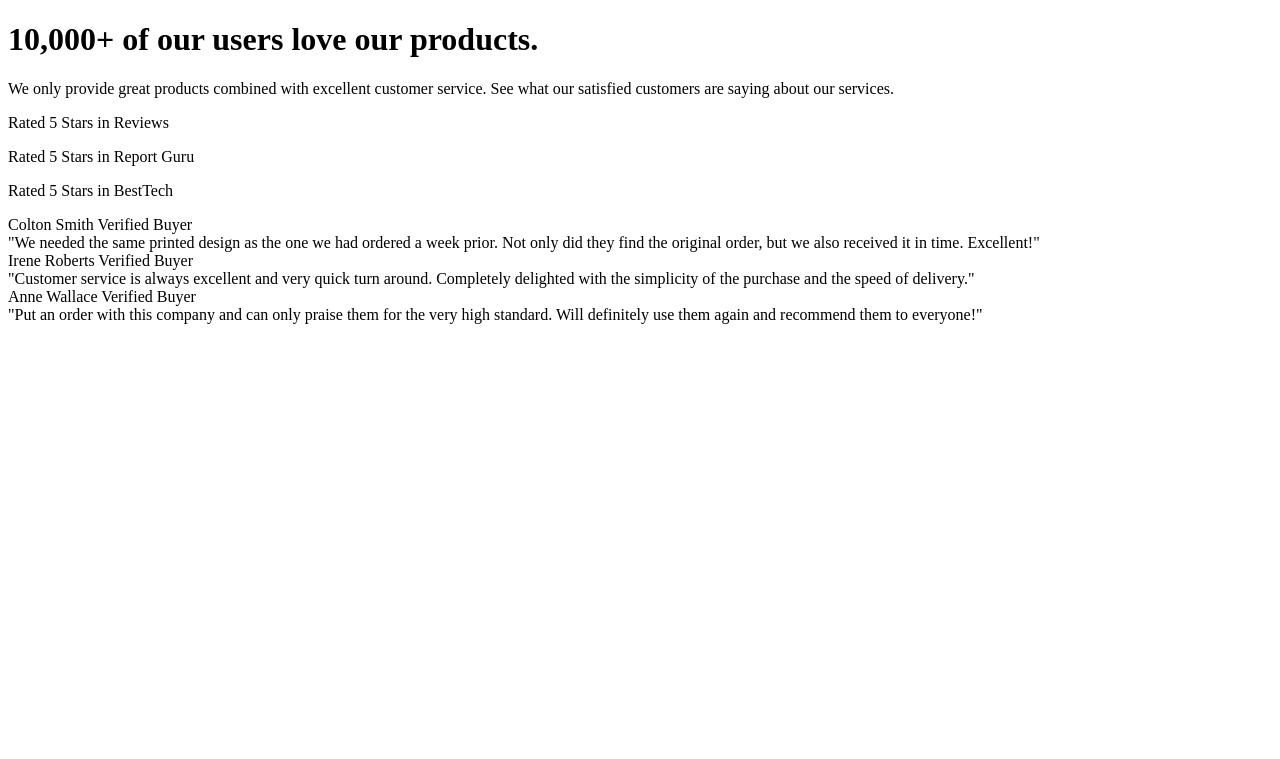
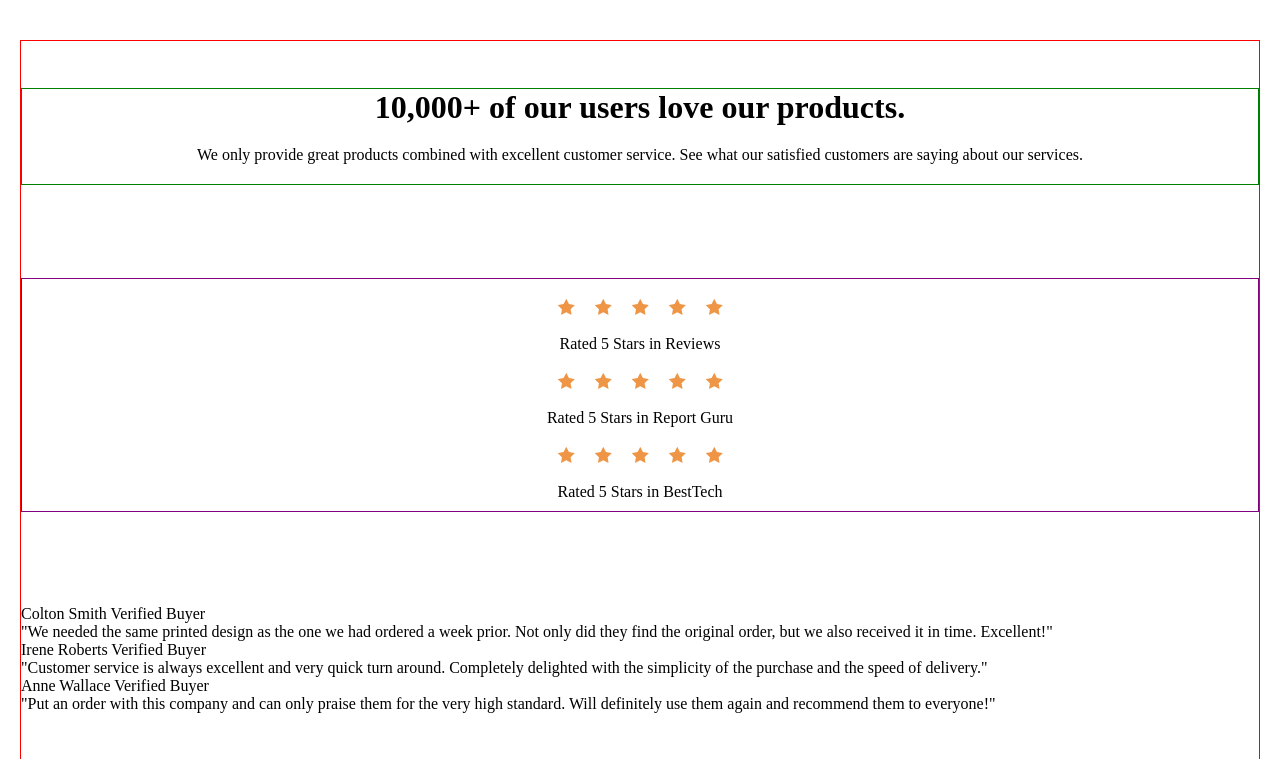
Before and after one commit to AndreySkopintsev/social-proof-section-master, a plain HTML site: page index.html in a window 1280 px wide. Shown: the top 759 px of the page. Drawn offline with Linux system fonts and the light colour scheme.

Commit message:
added basic styling

```diff
--- a/index.html
+++ b/index.html
@@ -17,12 +17,33 @@
       </div>
       <div class="ratings">
         <div class="rating">
+          <div class="stars">
+            <img src="./images/icon-star.svg" alt="">
+            <img src="./images/icon-star.svg" alt="">
+            <img src="./images/icon-star.svg" alt="">
+            <img src="./images/icon-star.svg" alt="">
+            <img src="./images/icon-star.svg" alt="">
+          </div>
           <p>Rated 5 Stars in Reviews</p>
         </div>
         <div class="rating">
+          <div class="stars">
+            <img src="./images/icon-star.svg" alt="">
+            <img src="./images/icon-star.svg" alt="">
+            <img src="./images/icon-star.svg" alt="">
+            <img src="./images/icon-star.svg" alt="">
+            <img src="./images/icon-star.svg" alt="">
+          </div>
           <p>Rated 5 Stars in Report Guru</p>
         </div>
         <div class="rating">
+          <div class="stars">
+            <img src="./images/icon-star.svg" alt="">
+            <img src="./images/icon-star.svg" alt="">
+            <img src="./images/icon-star.svg" alt="">
+            <img src="./images/icon-star.svg" alt="">
+            <img src="./images/icon-star.svg" alt="">
+          </div>
           <p>Rated 5 Stars in BestTech</p>
         </div>
       </div>
--- a/style.css
+++ b/style.css
@@ -0,0 +1,50 @@
+*{
+    box-sizing: border-box;
+    padding: 0;
+    margin: 0;
+}
+
+body{
+    padding: 40px 20px;
+    height: 800px;
+}
+
+.container{
+    display: flex;
+    flex-direction: column;
+    justify-content: space-around;
+    align-items: center;
+    height: 100%;
+    border: 1px solid red;
+}
+
+.text, .ratings, .reviews{
+    width: 100%;
+}
+
+.text{
+    border: 1px solid green;
+    display: flex;
+    flex-direction: column;
+    text-align: center;
+    justify-content: center;
+    align-items: center;
+}
+
+.text * {
+    margin-bottom: 20px;
+}
+
+.ratings{
+    border: 1px solid purple;
+    text-align: center;
+}
+
+.stars{
+    display: flex;
+    justify-content: center;
+}
+
+.ratings * {
+    margin: 10px;
+}
```
